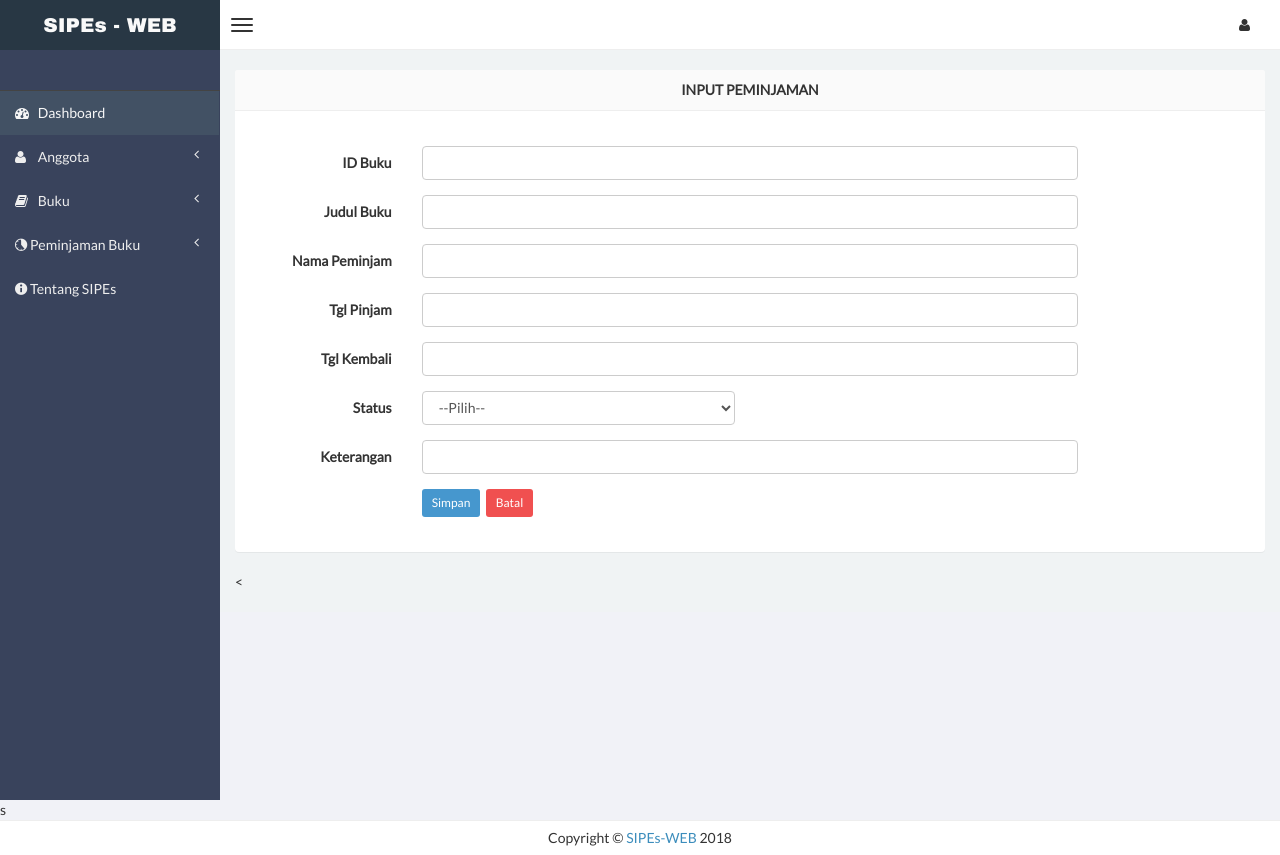
After one commit to ginaitunama/SIperpustakaan, a CodeIgniter app: page /SIperpustakaan/index.php/peminjaman/edit in a window 1280 px wide. The commit adds this page. Run offline with CodeIgniter, Linux system fonts and the light colour scheme; some libraries are stand-ins or nearby versions; some web fonts are replaced.

Commit message:
commit muti

```diff
--- /dev/null
+++ b/application/controllers/peminjaman.php
@@ -0,0 +1,84 @@
+<?php if ( ! defined('BASEPATH')) exit('No direct script access allowed');
+
+class Peminjaman extends CI_Controller {
+
+	public function index()
+	{
+		$isi['content'] = 'pem_buku/data_peminjaman';
+		$isi['data'] = $this->db->get('trans_pinjam');
+		$this->load->view('tampilan_home',$isi);
+	}
+
+	public function tambah()
+	{
+		$isi['content'] = 'pem_buku/input_peminjaman';
+
+		$isi['id']				= '';
+		$isi['judul_buku']		= '';
+		$isi['nama_peminjam']	= '';
+		$isi['tgl_pinjam']		= '';
+		$isi['tgl_kembali']		= '';
+		$isi['status']			= '';
+		$isi['ket']				= '';
+
+		$this->load->view('tampilan_home',$isi);
+	}
+	public function edit()
+	{
+		$isi['content'] = 'pem_buku/input_peminjaman';
+
+		$key = $this->uri->segment(3);
+		$this->db->where('id',$key);
+		$query = $this->db->get('trans_pinjam');
+		if ($query->num_rows()>0)
+		{
+			foreach ($query->result() as $row)
+			{
+				$isi['id']				= $row->id;
+				$isi['judul_buku']		= $row->judul_buku;
+				$isi['nama_peminjam']	= $row->nama_peminjam;
+				$isi['tgl_pinjam']		= $row->tgl_pinjam;
+				$isi['tgl_kembali']		= $row->tgl_kembali;
+				$isi['status']			= $row->status;
+				$isi['ket']				= $row->ket;
+			}
+		}
+		else
+		{
+				$isi['id']				= '';
+				$isi['judul_buku']		= '';
+				$isi['nama_peminjam']	= '';
+				$isi['tgl_pinjam']		= '';
+				$isi['tgl_kembali']		= '';
+				$isi['status']			= '';
+				$isi['ket']				= '';
+		}
+
+
+		$this->load->view('tampilan_home',$isi);
+	}
+	public function simpan()
+	{
+		$key = $this->input->post('judul_buku');
+		$data['judul_buku'] 	= $this->input->post('judul_buku');
+		$data['nama_peminjam'] 	= $this->input->post('nama_peminjam');
+		$data['tgl_pinjam'] 	= $this->input->post('tgl_pinjam');
+		$data['tgl_kembali']	= $this->input->post('tgl_kembali');
+		$data['status'] 		= $this->input->post('status');
+		$data['ket'] 	= $this->input->post('ket');
+
+		$this->load->model('model_peminjaman');
+		$query = $this->model_peminjaman->getdata($key);
+		if ($query->num_rows()>0)
+		{
+			$this->model_peminjaman->getupdate($key,$data);
+
+		}
+		else
+		{
+			$this->model_peminjaman->getinsert($data);
+		}
+		redirect('peminjaman');
+	}
+
+}
--- a/application/views/Buku/tambah_buku.php
+++ b/application/views/Buku/tambah_buku.php
@@ -10,7 +10,7 @@
                       </header>
 
                                 <div class="panel-body">
-                      <form class="form-horizontal style-form" style="margin-top: 20px;" action="" method="post" enctype="multipart/form-data" name="form1" id="form1">
+                      <form class="form-horizontal style-form" style="margin-top: 20px;" action="<?php echo base_url();?>index.php/buku/simpanbuku" method="post" enctype="multipart/form-data" name="form1" id="form1">
 
                           <div class="form-group">
                               <label class="col-sm-2 col-sm-2 control-label">Judul Buku</label>
--- /dev/null
+++ b/application/views/Pem_buku/Input_peminjaman.php
@@ -0,0 +1,80 @@
+<section class="content">
+
+    <div class="row">
+          <div class="col-xs-12">
+                <div class="panel">
+                      <header class="panel-heading">
+                        <b><center>Input Peminjaman</center></b>
+
+                      </header>
+
+                                <div class="panel-body">
+                      <form class="form-horizontal style-form" style="margin-top: 20px;" action="<?php echo base_url();?>index.php/peminjaman/simpan" method="post" enctype="multipart/form-data" name="form1" id="form1" onsubmit="return cekform();">
+
+
+
+                          <div class="form-group">
+                              <label class="col-sm-2 col-sm-2 control-label">ID Buku</label>
+                              <div class="col-sm-8">
+                                  <input name="id" type="text" id="id" class="form-control" placeholder="id" value="<?php echo $id;?> " required />
+                              </div>
+                          </div>
+                          <div class="form-group">
+                              <label class="col-sm-2 col-sm-2 control-label">Judul Buku</label>
+                              <div class="col-sm-8">
+                                  <input name="judul_buku" class="form-control" id="judul_buku" type="text" placeholder="judul_buku" value="<?php echo $judul_buku;?> " required />
+                              </div>
+                          </div>
+
+                          <div class="form-group">
+                              <label class="col-sm-2 col-sm-2 control-label">Nama Peminjam</label>
+                              <div class="col-sm-8">
+                                  <input name="nama_peminjam" class="form-control" id="nama_peminjam" type="text" placeholder="nama_peminjam" value="<?php echo $nama_peminjam;?> " required />
+                              </div>
+                          </div>
+
+                          <div class="form-group">
+                              <label class="col-sm-2 col-sm-2 control-label">Tgl Pinjam</label>
+                              <div class="col-sm-8">
+                                  <input name="tgl_pinjam" class="form-control" id="tgl_pinjam" type="text" placeholder="tgl_pinjam" value="<?php echo $tgl_pinjam;?> "  required />
+                              </div>
+                          </div>
+                          <div class="form-group">
+                              <label class="col-sm-2 col-sm-2 control-label">Tgl Kembali</label>
+                              <div class="col-sm-8">
+                                  <input name="tgl_kembali" class="form-control" id="tgl_kembali" type="text" placeholder="tgl_kembali" value="<?php echo $tgl_kembali;?> " required />
+                              </div>
+                          </div>
+                          <div class="form-group">
+                              <label class="col-sm-2 col-sm-2 control-label">Status</label>
+                              <div class="col-sm-4">
+                                <select class="form-control" name="status" id="status" value="<?php echo $status;?> ">
+                                  <option value="Pilih">--Pilih--</option>
+                                  <option value="pinjam">Pinjam</option>
+                                  <option value="kembali">Kembali</option>
+                                </select>
+                              </div>
+                          </div>
+                          <div class="form-group">
+                              <label class="col-sm-2 col-sm-2 control-label">Keterangan</label>
+                              <div class="col-sm-8">
+                                  <input name="ket" class="form-control" id="ket" type="text" placeholder="ket" value="<?php echo $ket;?> " required />
+                              </div>
+                          </div>
+
+                          <div class="form-group" style="margin-bottom: 20px;">
+                              <label class="col-sm-2 col-sm-2 control-label"></label>
+                              <div class="col-sm-8">
+                                  <input type="submit" value="Simpan" class="btn btn-sm btn-primary" />&nbsp;
+	                              <a href="input_peminjaman.php" class="btn btn-sm btn-danger">Batal </a>
+                              </div>
+                          </div>
+                          <div style="margin-top: 20px;"></div>
+                      </form>
+                                </div>
+                            </div><
+                        </div>
+                    </div>
+
+                </section>
+              </diV>s
--- a/application/views/content_home.php
+++ b/application/views/content_home.php
@@ -88,7 +88,7 @@
                                             </header>
                                                 <div class="panel-body" id="noti-box">
                                                 <?php
-                                                $tampil=mysql_query("select * from data_anggota order by id desc limit 1");
+                                                $tampil=mysql_query("select * from data_anggota order by npm desc limit 1");
                                                 while($data2=mysql_fetch_array($tampil)){
                                                 ?>
                                                     <div class="alert alert-block alert-danger">
--- a/application/views/tampilan_home.php
+++ b/application/views/tampilan_home.php
@@ -45,9 +45,9 @@
         <?php echo $this->load->view('tampilan_header'); ?>
                 <div class="wrapper row-offcanvas row-offcanvas-left">
                     <!-- Left side column. contains the logo and sidebar -->
-                    <aside class="left-side sidebar-offcanvas" style="background-color: #442930">
+                    <aside class="left-side sidebar-offcanvas">
                         <!-- sidebar: style can be found in sidebar.less -->
-                        <section class="sidebar" style="background-color: #442930">
+                        <section class="sidebar">
                             <!-- Sidebar user panel -->
                             <div class="user-panel">
                                 <div>
--- a/application/views/tampilan_menu.php
+++ b/application/views/tampilan_menu.php
@@ -1,5 +1,5 @@
-<ul class="sidebar-menu" style="background-color: #442930;">
-                                <li class="active" style="background-color: #442930;">
+<ul class="sidebar-menu">
+                                <li class="active">
                                     <a href="<?php echo base_url();?>index.php/home">
                                         <i class="fa fa-dashboard"></i> <span>Dashboard</span>
                                     </a>
@@ -34,25 +34,14 @@
                                     <i class="fa fa-angle-left pull-right"></i>
                                 </a>
                                     <ul class="treeview-menu">
-                                        <li><a href="404.php"><i class="fa fa-angle-double-right"></i>Data Peminjaman</a></li>
-                                        <li><a href="404.php"><i class="fa fa-angle-double-right"></i>Peminjaman</a></li>
-                                        <li><a href="404.php"><i class="fa fa-angle-double-right"></i>Input Peminjaman</a></li>
-                                    </ul>
-                                </li>
-                                <li class="treeview">
-                                <a href="#">
-                                    <i class="fa fa-lock"></i>
-                                    <span>Data Admin</span>
-                                    <i class="fa fa-angle-left pull-right"></i>
-                                </a>
-                                    <ul class="treeview-menu">
-                                        <li><a href="admin.php"><i class="fa fa-angle-double-right"></i> Data Admin</a></li>
-                                        <li><a href="input-admin.php"><i class="fa fa-angle-double-right"></i> Tambah Admin</a></li>
+                                        <li><a href="<?php echo base_url();?>index.php/peminjaman"><i class="fa fa-angle-double-right"></i>Data Peminjaman</a></li>
+
+                                        <li><a href="<?php echo base_url();?>index.php/peminjaman/tambah"><i class="fa fa-angle-double-right"></i>Input Peminjaman</a></li>
                                     </ul>
                                 </li>
                                 <li>
                                     <a href="tentang.php">
-                                        <i class="ion-android-information"></i> <span>TentangSIPEs</span>
+                                        <i class="ion-android-information"></i> <span>Tentang SIPEs</span>
                                     </a>
                                 </li>
 
```
Also changed, not shown: application/controllers/Anggota.php (+52 -0 lines), application/controllers/Buku.php (+24 -0 lines), application/models/model_anggota.php (+6 -1 lines), application/models/model_buku.php (added, +29 -0 lines), application/models/model_peminjaman.php (added, +24 -0 lines), application/views/Anggota/data_anggota.php (+12 -21 lines), application/views/Anggota/tambah_anggota.php (+10 -11 lines), application/views/Pem_buku/data_peminjaman.php (added, +69 -0 lines), application/views/Pem_buku/edit_peminjaman.php (added, +78 -0 lines), perpustakaan.sql (added, +157 -0 lines).
